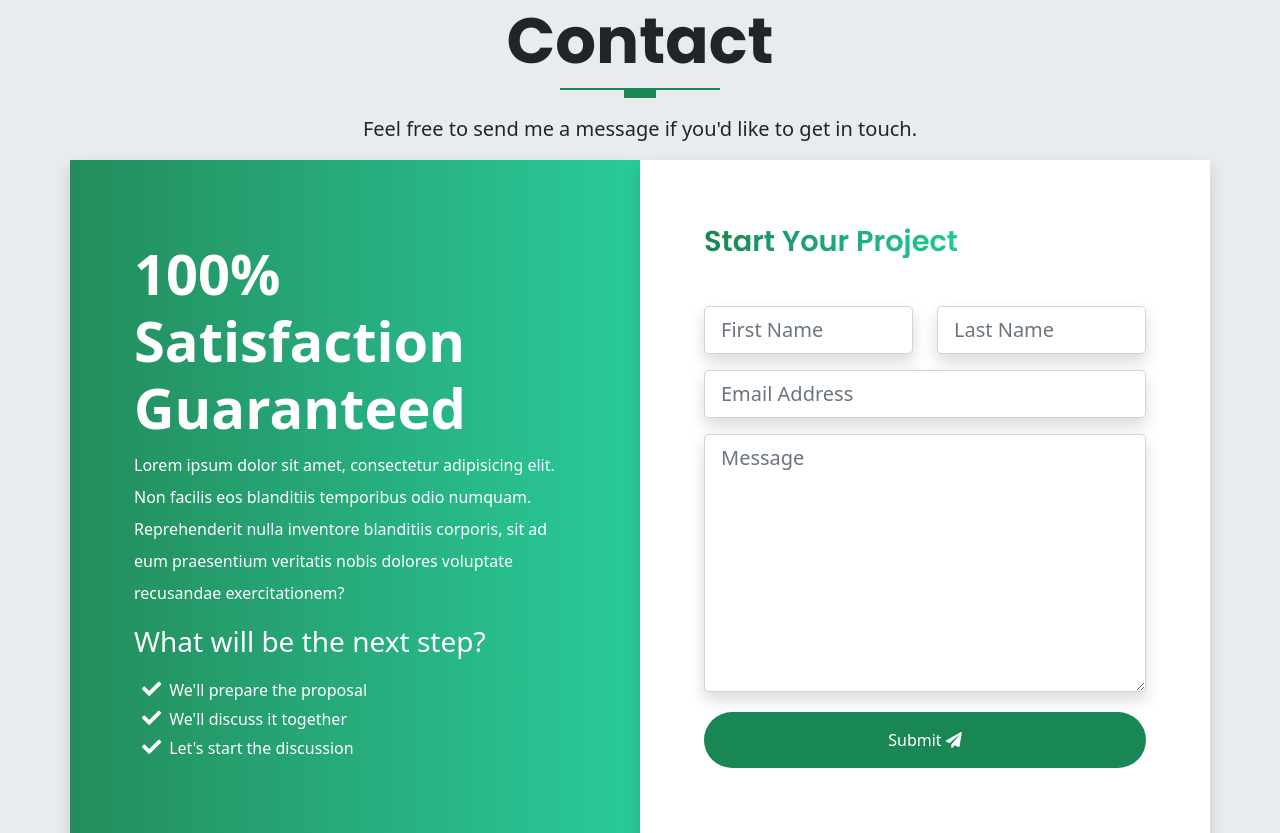
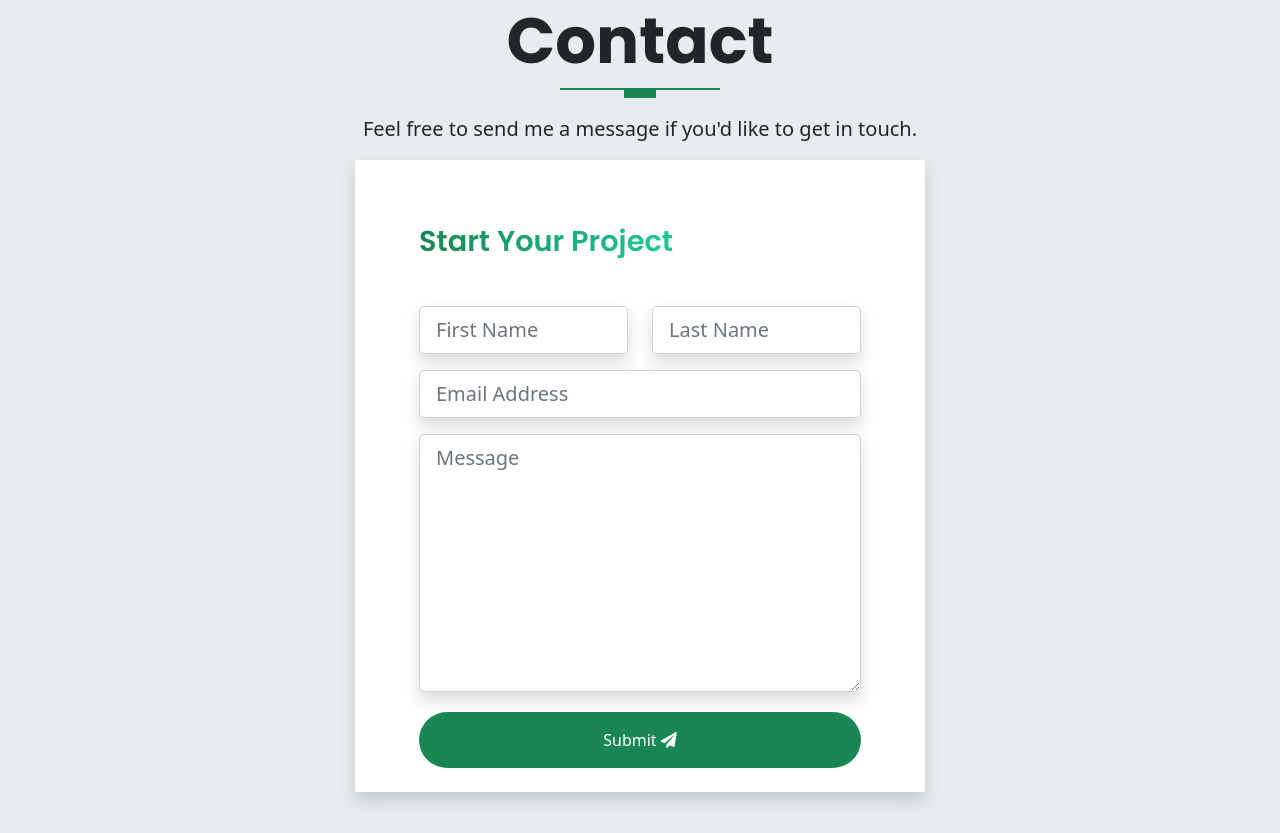
Before and after one commit to chavalk/bootstrap-v5, a website: page index.html in a window 1280 px wide. Shown: the part 2367-3200 px from the top of the page. Drawn offline with nearby package versions, Linux system fonts and the light colour scheme.

Commit message:
Change contact section.

```diff
--- a/index.html
+++ b/index.html
@@ -662,7 +662,9 @@
         </p>
       </div>
       <!-- START THE CALL TO ACTION CONTENT -->
+
       <div class="row text-white">
+        <!--
         <div class="col-12 col-lg-6 gradient shadow p-3">
           <div class="cta-info w-100">
             <h4 class="display-4 fw-bold">100% Satisfaction Guaranteed</h4>
@@ -677,6 +679,8 @@
             </ul>
           </div>
         </div>
+        -->
+        <div class="col-lg-3"></div>
         <div class="col-12 col-lg-6 bg-white shadow p-3">
           <div class="form w-100 pb-2">
             <h4 class="display-3--title mb-5">Start Your Project</h4>
```
